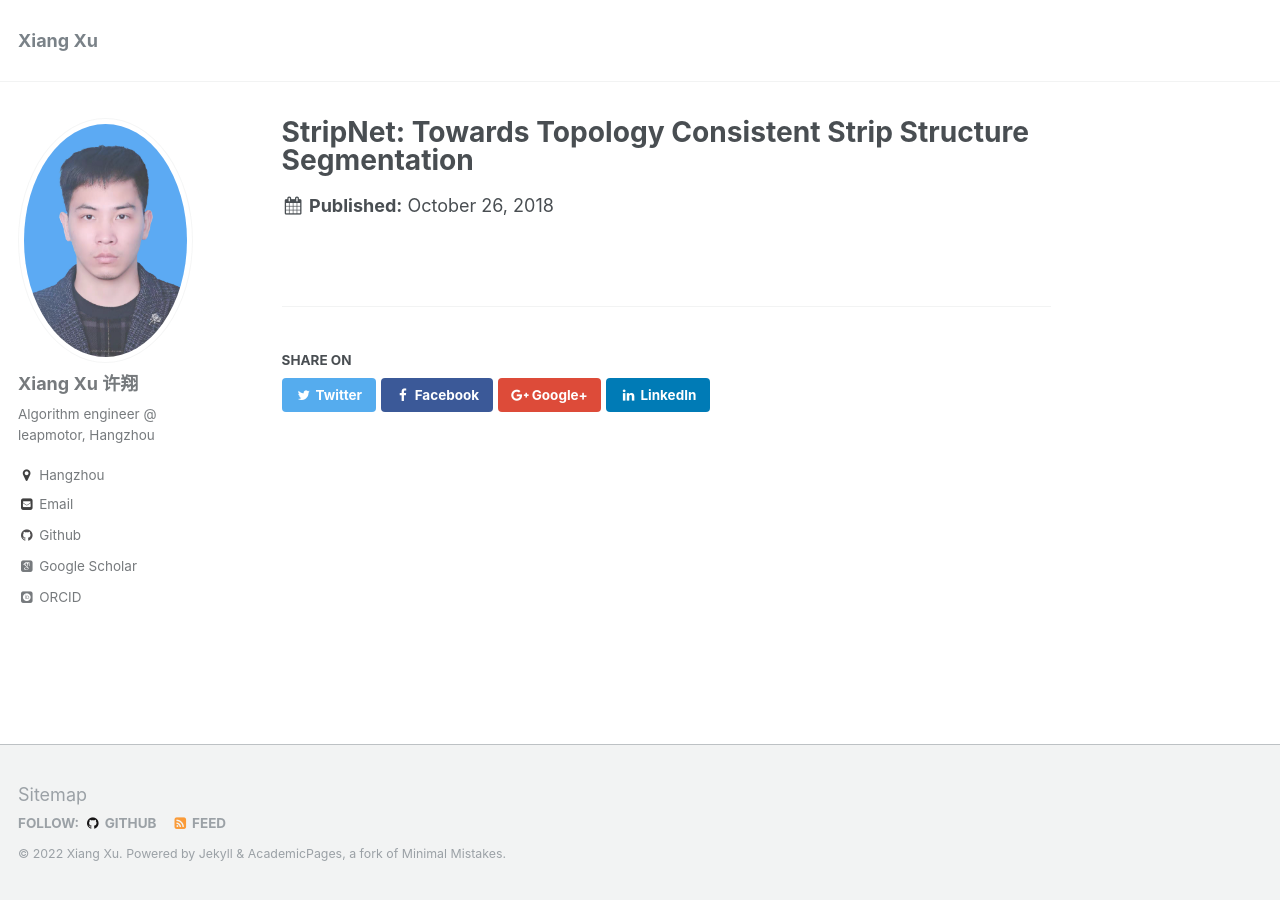
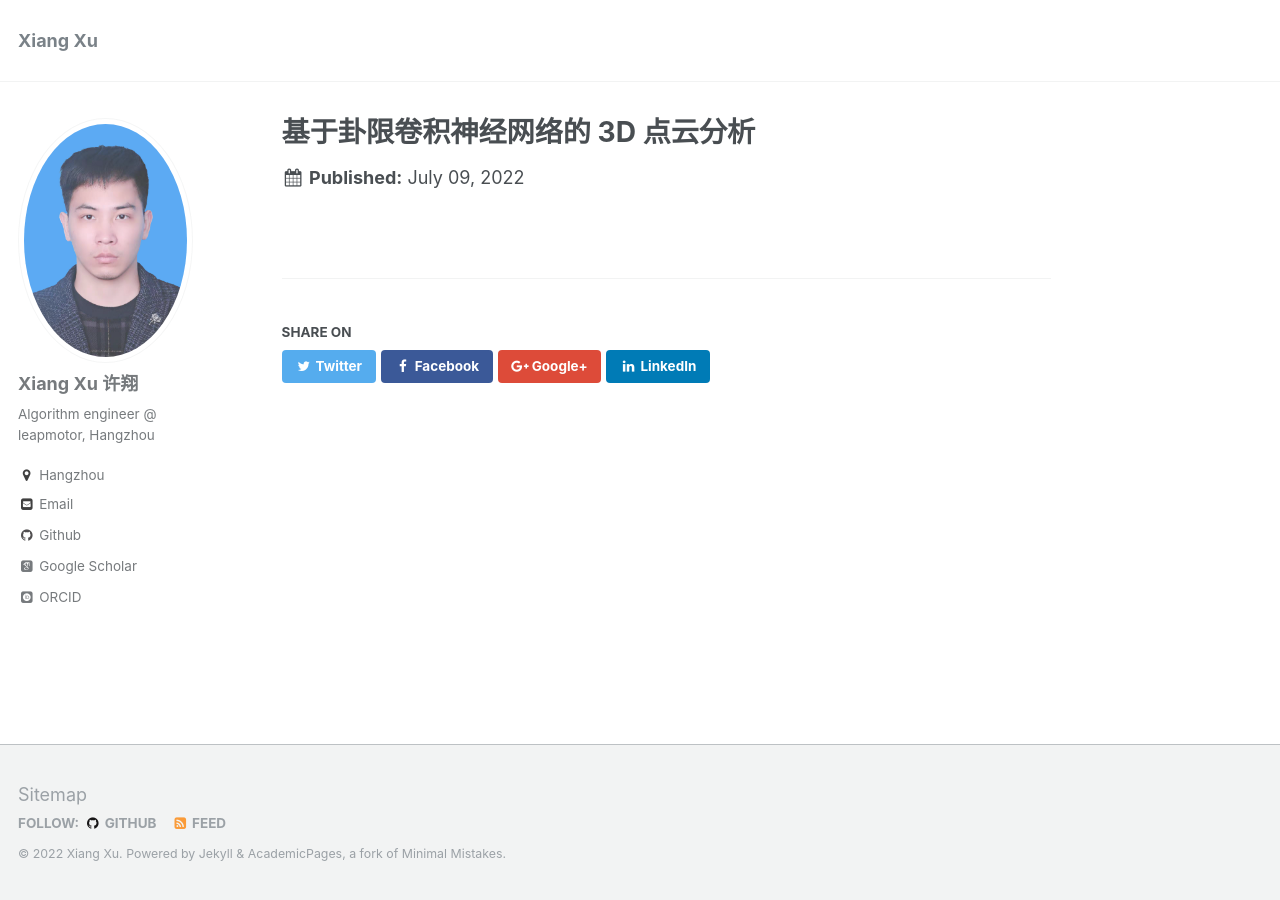
Before and after one commit to Xiangxu-0103/xiangxu-0103.github.io, a Jekyll site: the page built from _publications/1_Octant-CNN.md, in a window 1280 px wide. Built offline with Jekyll 4.4.1, drawn with Linux system fonts in a browser that asks for light colours; some web fonts are replaced.

Commit message:
update octant-cnn for exp

```diff
--- a/_publications/1_Octant-CNN.md
+++ b/_publications/1_Octant-CNN.md
@@ -1,12 +1,11 @@
 ---
-title: "StripNet: Towards Topology Consistent Strip Structure Segmentation"
+title: "基于卦限卷积神经网络的 3D 点云分析"
 collection: publications
-permalink: /publication/StripNet
-date: 2018-10-26
-conf: 'ACM International Conference on Multimedia'
-conf_shortname: ACM MM
-year: 2018
-author: Guoxiang Qu*, <strong>Wenwei Zhang</strong>*, Zhe Wang, Xing Dai, Jianping Shi, Junjun He, Fei Li, Xiulan Zhang, Yu Qiao.
-paperurl: /publications/papers/StripNet.pdf
+permalink: /publication/Octant-CNN
+jour: 'ACM International Conference on Multimedia'
+year: 2021
+author: <strong>许翔</strong>, 帅惠, 刘青山.
+paperurl: http://www.aas.net.cn/article/doi/10.16383/j.aas.c200080
+codeurl: https://github.com/Xiangxu-0103/Octant-CNN
 additional: true
 ---
```
Also changed, not shown: _pages/about.md (+0 -4 lines).
